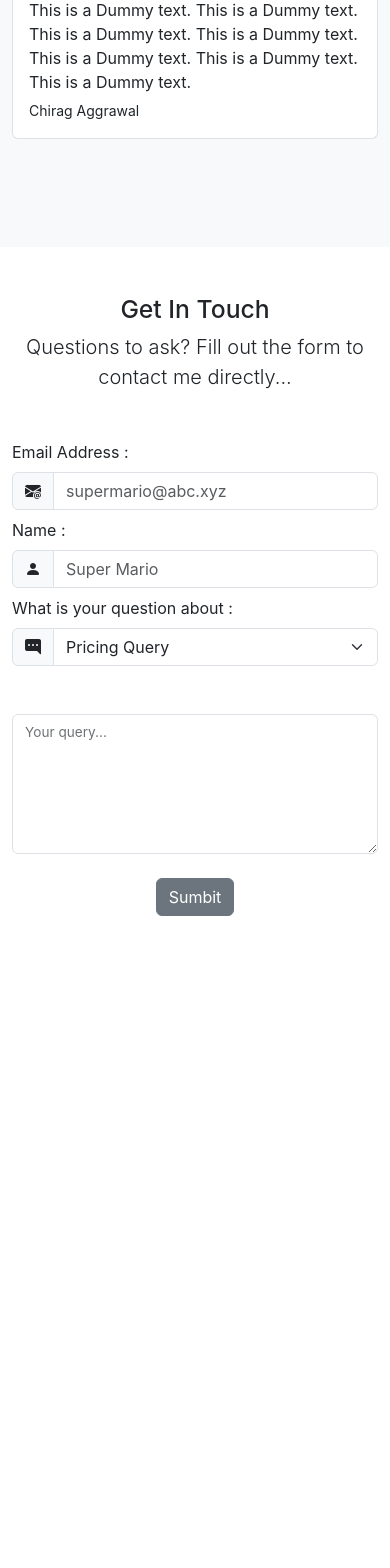
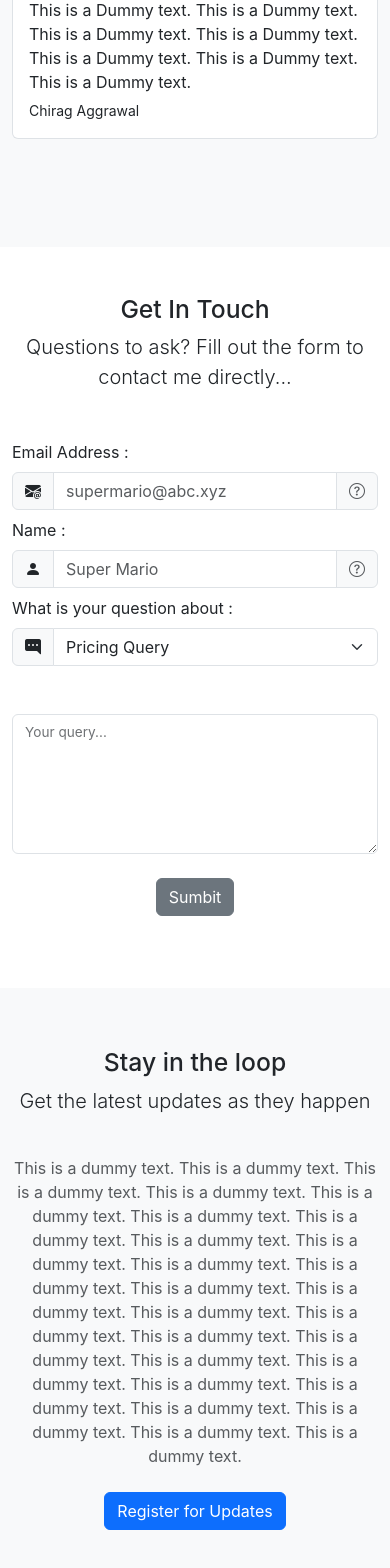
Before and after one commit to TheRealAbhishekGautam/Full-Stack-Development, a React (Create React App) app in the folder myfsdapp/: page / in a window 390 px wide. Shown: the part 3934-5502 px from the top of the page. Before the commit the page ends 4922 px from the top, so only its background shows below. Built offline with nearby package versions, Linux system fonts and the light colour scheme.

Commit message:
More code in our main page.

```diff
--- a/myfsdapp/src/MyComponents/ActualWebPage.js
+++ b/myfsdapp/src/MyComponents/ActualWebPage.js
@@ -1,4 +1,4 @@
-import React from 'react';
+import React from 'react'
 import './ActualWebPage.css'
 import ImgSource from './865098.jpg'
 
@@ -74,7 +74,12 @@ function ActualWebPage(props) {
                             and here the parent div have 5 columns so image will take 5 columns */}
                             {/* "alt" basically means alternative information, if for any reason the image is not shown on the webpage,
                             this text will be shown instead */}
+                            {/* Implementation of Tooltip (Basically when you hover to something, some text should come) */}
+                            {/* "data-bs-placement" used to assign the position of the text shown when hovered on it.
+                            "title" is the actual text that will be shown when hovered on this image */}
+                            <span data-bs-placement = "bottom" title = "Our Book cover 1">
                             <img className="img-fluid" src={ImgSource} alt="Dummy Image"/>
+                            </span>
                         </div>
                     </div>
                 </div>
@@ -388,6 +393,11 @@ function ActualWebPage(props) {
                                     <i class="bi bi-envelope-at-fill"></i>
                                     </span>
                                     <input type = "email" className = "form-control" id = "emails" placeholder = "supermario@abc.xyz"/>
+                                    <span className = "input-group-text">
+                                        <span data-bs-placement = "bottom" title = "Enter your email">
+                                            <i class="bi bi-question-circle text-muted"></i>
+                                        </span>
+                                    </span>
                                 </div>
 
 
@@ -397,6 +407,11 @@ function ActualWebPage(props) {
                                     <i class="bi bi-person-fill"></i>
                                     </span>
                                     <input type = "text" className = "form-control" id = "name" placeholder = "Super Mario"/>
+                                    <span className = "input-group-text">
+                                        <span data-bs-placement = "bottom" title = "Enter your name">
+                                            <i class="bi bi-question-circle text-muted"></i>
+                                        </span>
+                                    </span>
                                 </div>
 
                                 <label for = "subject" className = "form-label pt-2">What is your question about :</label>
@@ -428,6 +443,63 @@ function ActualWebPage(props) {
                 </div>
             </sectin>
 
+            {/* Modals - The popups that we see in the websites */}
+            <section className = "bg-light">
+                <div className = "container">
+                    <div className = "text-center">
+                        <h2>Stay in the loop</h2>
+                        <p className="lead">Get the latest updates as they happen</p>
+                    </div>
+
+                    <div className = "row justify-content-center">
+                        <div className = "col-md-8 text-center">
+                            <p className = "text-muted my-4">
+                                This is a dummy text. This is a dummy text. This is a dummy text. This is a dummy text. This is a dummy text.
+                                This is a dummy text. This is a dummy text. This is a dummy text. This is a dummy text. This is a dummy text.
+                                This is a dummy text. This is a dummy text. This is a dummy text. This is a dummy text. This is a dummy text.
+                                This is a dummy text. This is a dummy text. This is a dummy text. This is a dummy text. This is a dummy text.
+                                This is a dummy text. This is a dummy text. This is a dummy text. This is a dummy text. This is a dummy text.
+                            </p>
+                            <button className = "btn btn-primary" data-bs-toggle = "modal" data-bs-target = "#reg-modal">
+                                Register for Updates
+                            </button>
+                        </div>
+                    </div>
+
+                </div>
+            </section>
+
+            {/* Modal Implementation */}
+            {/* "aria-hidden" basically tells that this modal will not be shown by default when we load the page. */}
+            {/* "aria-labelledby" is linked to the if of the heading of the modal. */}
+            {/* "data-bs-dismiss" will look for what to dismiss when the button is pressed and we have given the id of the modal here. */}
+            {/* When adding a negative value to tabindex (usually tabindex="-1") it means the element is not reachable by the keyboard navigation, but can be focused using focus function in JS */}
+            <div className = "modal fade" id = "reg-modal" tabindex = "-1" aria-labelledby = "modal-title"
+            aria-hidden = "true">
+                <div className = "modal-dialog">
+                    <div className = "modal-content">
+                        <div className = "modal-header">
+                            <h5 className = "modal-title" id = "modal-title">Get the latest updates</h5>
+                            <button type = "button" className = "btn-close" data-bs-dismiss = "modal"
+                            aria-label="Close"></button>
+                        </div>
+                        <div className = "modal-body text-start">
+                            <p>
+                                This is a dummy text. This is a dummy text. This is a dummy text. This is a dummy text. This is a dummy text.
+                                This is a dummy text. This is a dummy text. This is a dummy text. This is a dummy text. This is a dummy text.
+                                This is a dummy text.
+                            </p>
+                            <label for="modal-email" className = "form-label">Your email address</label>
+                            <input type = "email" className = "form-control" id = "modal-email" placeholder = "e.g. supermario@abc.xyz"/>
+                        </div>
+                        <div className = "modal-footer">
+                            <button className = "btn btn-primary">Submit</button>
+                        </div>
+                    </div>
+                </div>
+            </div>
+
+
         </div>
     );
 }
```
